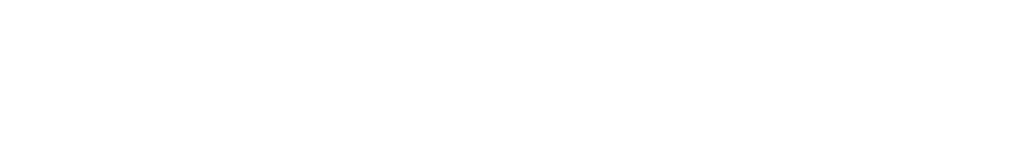
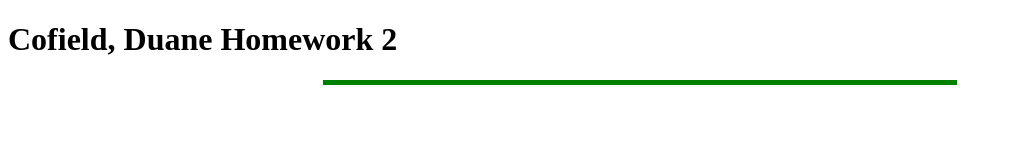
Before and after one commit to DuaneCofield/IS545HW5, a plain HTML site: page index2.html in a window 1280 px wide. Shown: the whole page, without its empty margins (0-1011 px from the left). Drawn offline with Linux system fonts and the light colour scheme.

Commit message:
Commit 2

```diff
--- a/index2.html
+++ b/index2.html
@@ -4,6 +4,8 @@
     <title></title>
 </head>
 <body>
+    <h1>Cofield, Duane Homework 2</h1>
+    <hr color=Green Size=5 width="50%" align=center />
 
 </body>
 </html>
```
